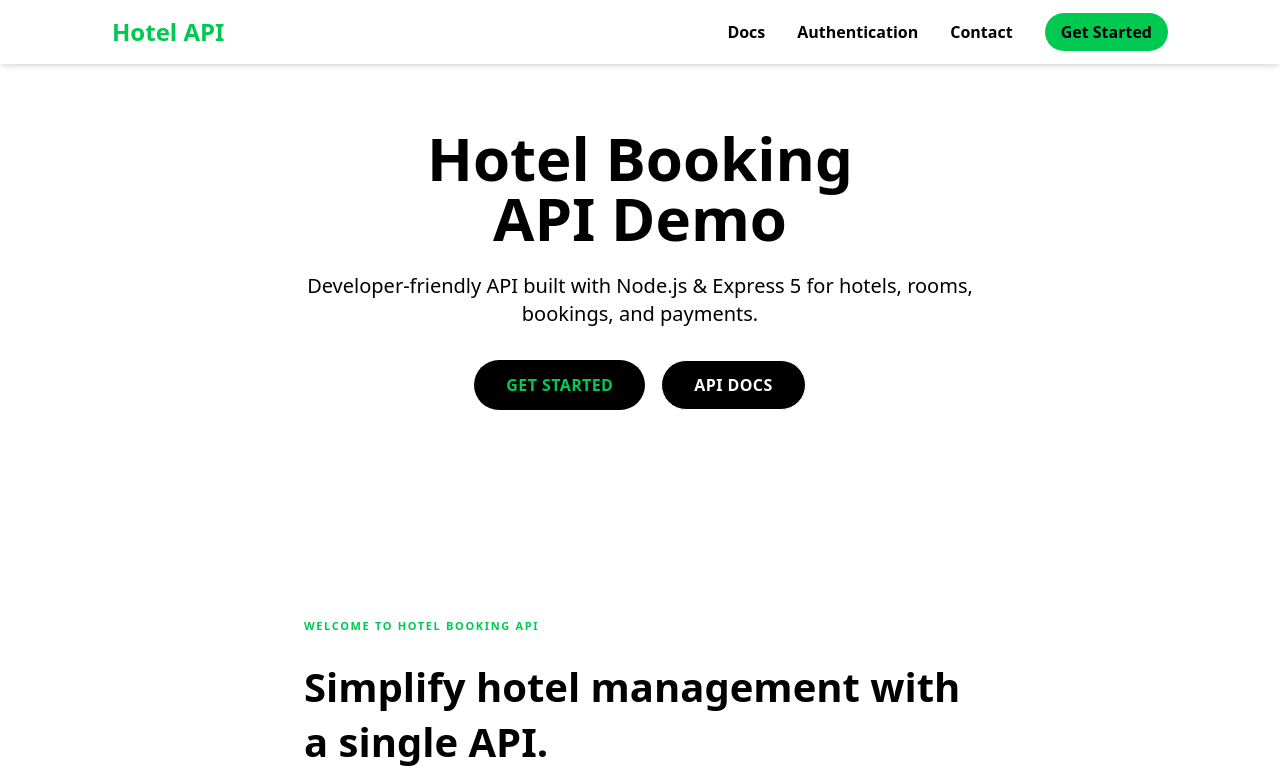
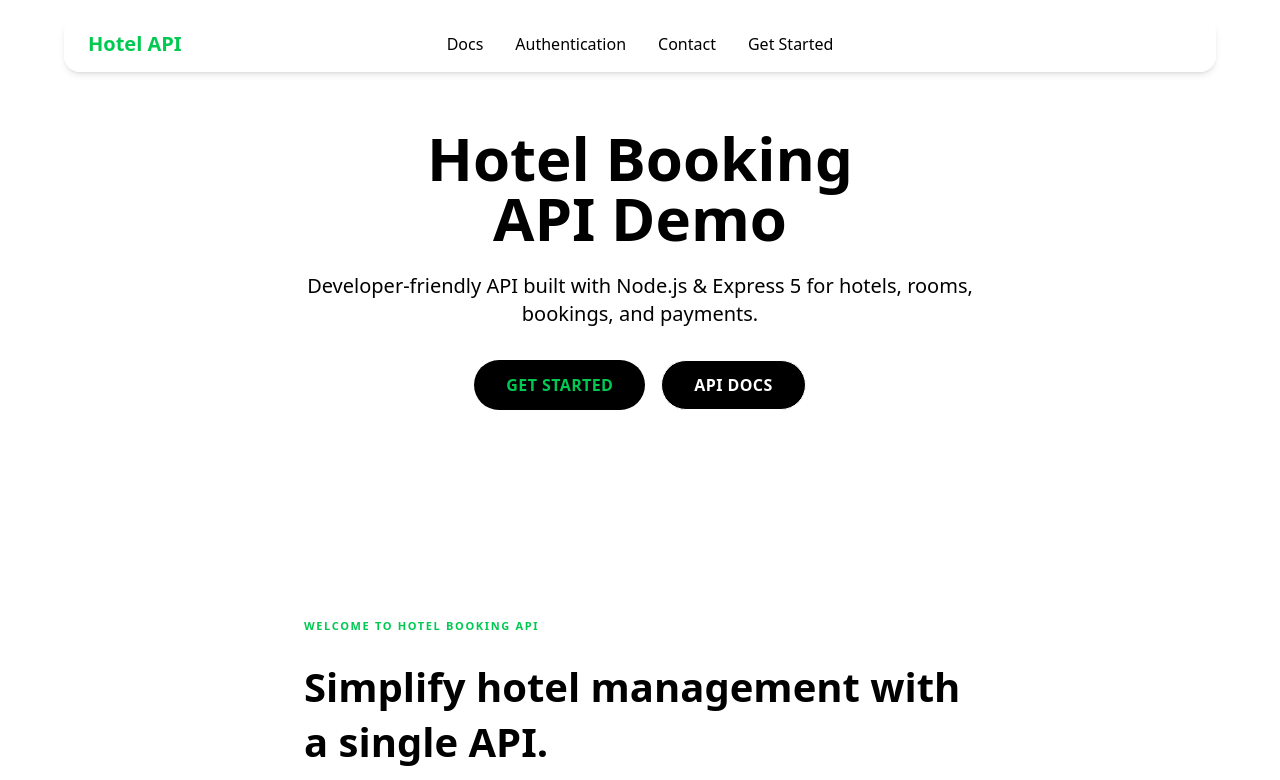
Before and after one commit to festus-sulumeti/hotel-booking-api-demo-docs, a React (Vite) app: page / in a window 1280 px wide. Shown: the top 780 px of the page. Built offline with nearby package versions, Linux system fonts and the light colour scheme.

Commit message:
fix: restyled the navbar

```diff
--- a/src/components/Navbar.tsx
+++ b/src/components/Navbar.tsx
@@ -1,96 +1,93 @@
-import { useState } from "react";
+import React, { useState } from "react";
+import { motion, AnimatePresence } from "framer-motion";
+import { Menu, X } from "lucide-react";
 import { Link } from "react-router-dom";
-import { HiMenu, HiX } from "react-icons/hi";
 
-const Navbar = () => {
+const Navbar: React.FC = () => {
   const [isOpen, setIsOpen] = useState(false);
 
+  const menuVariants = {
+    hidden: { opacity: 0, y: -10 },
+    visible: { opacity: 1, y: 0, transition: { duration: 0.3 } },
+    exit: { opacity: 0, y: -10, transition: { duration: 0.2 } },
+  };
+
   return (
-    <nav className="bg-white text-black shadow-md fixed w-full z-50">
-      <div className="max-w-6xl mx-auto px-6 sm:px-12 flex justify-between items-center h-16">
-        {/* Logo */}
-        <Link to="/" className="text-green-500 font-bold text-xl sm:text-2xl">
+    <nav className="fixed top-4 left-0 w-full z-50 flex justify-center">
+      {/* Centered Container */}
+      <div className="max-w-6xl w-[90%] bg-white/80 backdrop-blur-lg shadow-md rounded-2xl px-6 flex items-center justify-between h-14 relative">
+
+        {/* Logo (Left) */}
+        <Link to="/" className="text-green-500 text-xl font-bold">
           Hotel API
         </Link>
 
-        {/* Desktop Menu */}
-        <ul className="hidden md:flex space-x-8 text-black font-semibold">
-          <li>
+        {/* Desktop Menu (Centered Links) */}
+        <div className="hidden md:flex absolute left-1/2 transform -translate-x-1/2 gap-8 text-black font-medium">
           <Link to="/docs" className="hover:text-green-500 transition">
             Docs
           </Link>
-          </li>
-          <li>
           <Link to="/auth" className="hover:text-green-500 transition">
             Authentication
           </Link>
-          </li>
-          <li>
           <Link to="/contact" className="hover:text-green-500 transition">
             Contact
           </Link>
-          </li>
-          <li>
-            <Link
-              to="/get-started"
-              className="bg-green-500 text-black px-4 py-2 rounded-full hover:bg-green-600 transition"
-            >
+          <Link to="/get-started" className="hover:text-green-500 transition">
             Get Started
           </Link>
-          </li>
-        </ul>
+        </div>
 
-        {/* Mobile Menu Button */}
-        <div className="md:hidden">
-          <button onClick={() => setIsOpen(!isOpen)}>
-            {isOpen ? <HiX size={28} /> : <HiMenu size={28} />}
+        {/* Mobile Menu Button (Right) */}
+        <button
+          className="md:hidden text-black"
+          onClick={() => setIsOpen(!isOpen)}
+        >
+          {isOpen ? <X size={26} /> : <Menu size={26} />}
         </button>
       </div>
-      </div>
 
-      {/* Mobile Menu */}
+      {/* Mobile Dropdown (Centered Links) */}
+      <AnimatePresence>
         {isOpen && (
-        <div className="md:hidden bg-white shadow-md border-t border-gray-200">
-          <ul className="flex flex-col space-y-4 p-6 text-black font-semibold">
-            <li>
+          <motion.div
+            variants={menuVariants}
+            initial="hidden"
+            animate="visible"
+            exit="exit"
+            className="absolute top-20 w-[85%] bg-white/90 backdrop-blur-lg rounded-xl shadow-lg py-6 space-y-4 text-center"
+          >
             <Link
               to="/docs"
-                className="hover:text-green-500 transition"
+              className="block text-black text-lg hover:text-green-500 transition"
               onClick={() => setIsOpen(false)}
             >
               Docs
             </Link>
-            </li>
-            <li>
             <Link
               to="/auth"
-                className="hover:text-green-500 transition"
+              className="block text-black text-lg hover:text-green-500 transition"
               onClick={() => setIsOpen(false)}
             >
               Authentication
             </Link>
-            </li>
-            <li>
             <Link
               to="/contact"
-                className="hover:text-green-500 transition"
+              className="block text-black text-lg hover:text-green-500 transition"
               onClick={() => setIsOpen(false)}
             >
               Contact
             </Link>
-            </li>
-            <li>
             <Link
               to="/get-started"
-                className="bg-green-500 text-black px-4 py-2 rounded-full hover:bg-green-600 transition block text-center"
+              className="block text-black text-lg hover:text-green-500 transition"
               onClick={() => setIsOpen(false)}
             >
               Get Started
             </Link>
-            </li>
-          </ul>
-        </div>
+          </motion.div>
         )}
+      </AnimatePresence>
     </nav>
   );
 };
```
Lines whose indentation alone changed are shown as unchanged.
